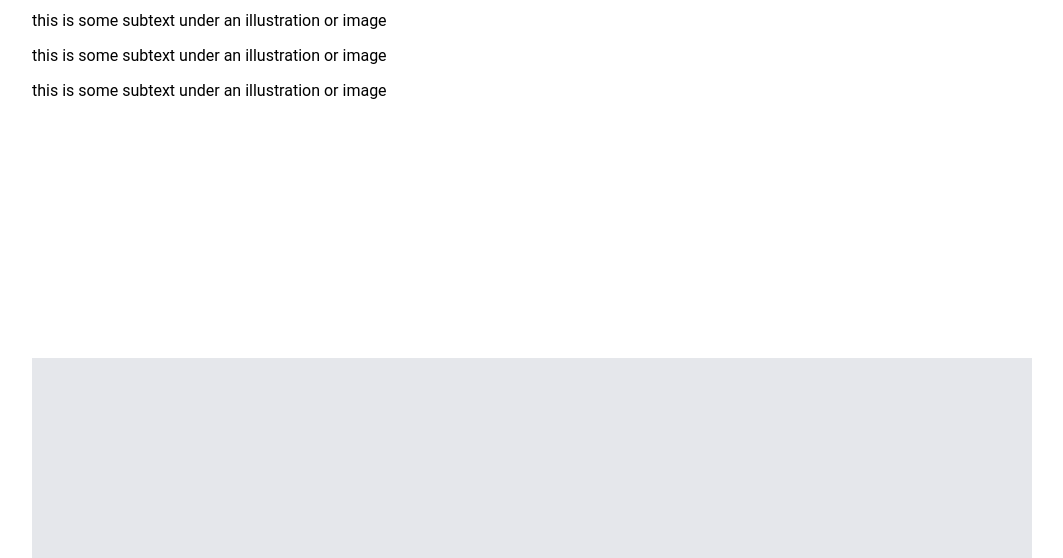
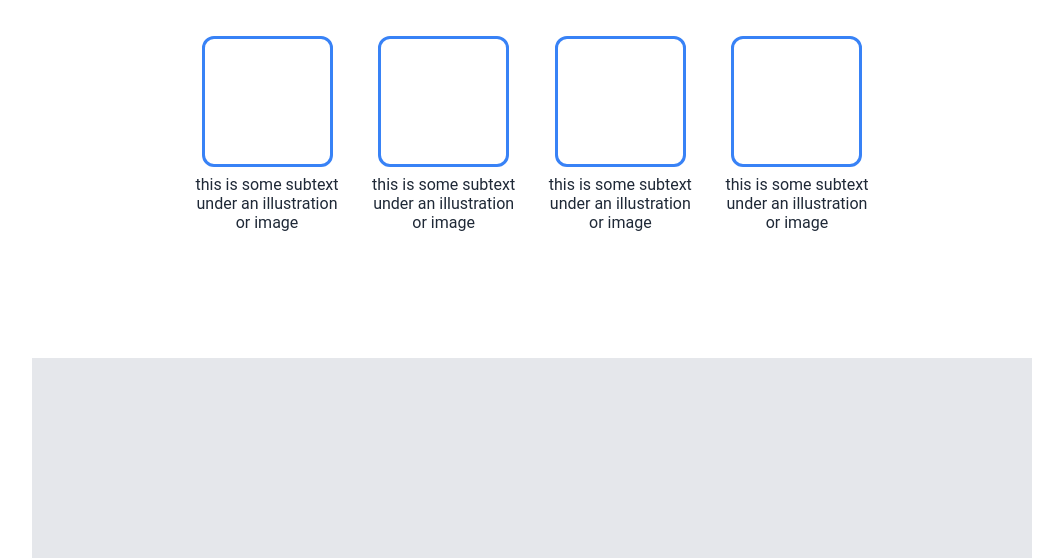
Before and after one commit to cdogcoda/odin-landing-page, a plain HTML site: page index.html in a window 1280 px wide. Shown: the part 542-1100 px from the top of the page, without its empty margins (108-1171 px from the left). Drawn offline with Linux system fonts and the light colour scheme.

Commit message:
Add styling from styles.css to second section

```diff
--- a/styles.css
+++ b/styles.css
@@ -100,6 +100,51 @@ body {
     font-weight: bolder;
 }
 
+.two {
+    color: #1F2937;
+    text-align: center;
+}
+
+.two .container {
+    width: 80%;
+    margin: 0 auto;
+    padding: 16px;
+}
+
+.two .content {
+    width: 85%;
+    margin: 0 auto;
+    padding: 0;
+    margin-top: 52px;
+    display: flex;
+    justify-content: space-between;
+}
+
+.two .info-card {
+    display: flex;
+    flex-direction: column;
+    align-items: center;
+    width: 150px;
+    gap: 8px;
+}
+
+.info-card p {
+    padding: 0;
+    margin: 0;
+}
+
+.two .image-content {
+    height: 125px;
+    width: 125px;
+    border: #3882F6 3px solid;
+    border-radius: 12px;
+}
+
+.two h2 {
+    font-size: 30px;
+    font-weight: bolder;
+}
+
 .three {
     background-color: #E5E7EB;
 }
```
